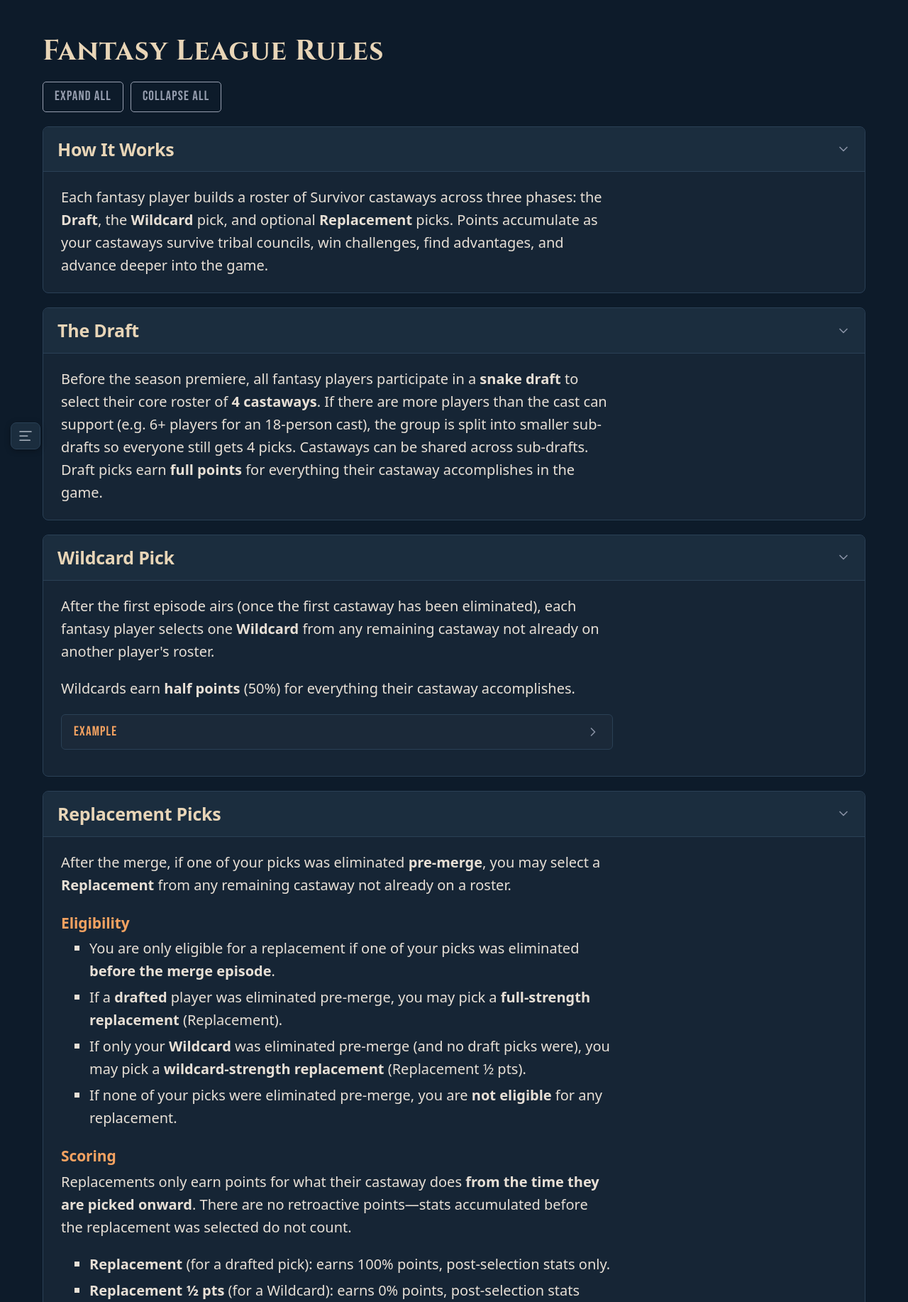
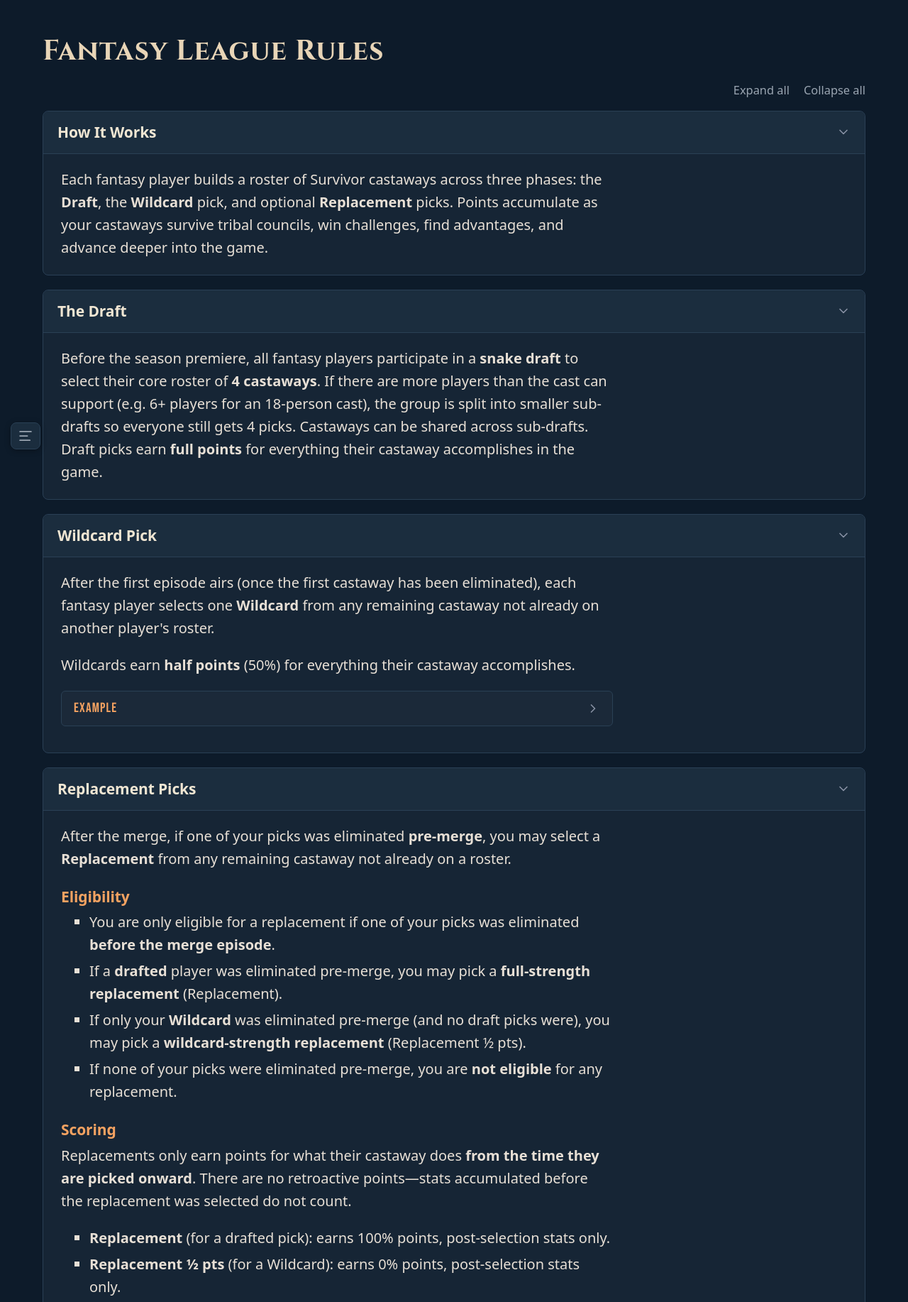
Before and after one commit to benjibromberg/survivor-fantasy, a Flask app: page /rules in a window 1280 px wide. Shown: the part 117-1951 px from the top of the page at 71% size. Run offline with Flask 3, Linux system fonts and the light colour scheme; data that the repository does not hold is empty; some libraries are stand-ins or nearby versions.

Commit message:
style(fold): sentence-case collapsible headings, quiet expand controls
A collapsible section's summary heading carries a phrase, so it moves to the
interface font in sentence case. Condensed-caps treatment with wide tracking
is for labels that sit above data, and ten of them down a page is the thing
DESIGN.md rules out by name.

Measured on Analysis at 375px: all ten summary headings were uppercase with
1.76px tracking and are now sentence case at weight 650 in --sand-light.

Expand all / Collapse all become quiet right-aligned links rather than a
full-width button pair, with the focus ring restored by hand because
all: unset drops it.

One thing a reviewer should know: Analysis has no .fold-controls, so that
half of this change acts only on the rules page. It is included because the
rule has exactly two users and keeping one restyled and the other not would
leave the two pages disagreeing.

Hunks authored by the session working on the League settings restructure and
handed over, because after that restructure lands this rule has a single
remaining user and it is the Analysis page.

642 tests pass.

```diff
--- a/app/static/style.css
+++ b/app/static/style.css
@@ -2633,8 +2633,12 @@ details.fold[open] > summary {
 
 details.fold > summary h2 {
     margin: 0;
-    font-size: 1.25rem;
-    color: var(--sand-warm);
+    font-family: var(--font-ui);
+    font-size: 1.05rem;
+    font-weight: 650;
+    letter-spacing: -0.005em;
+    text-transform: none;
+    color: var(--sand-light);
 }
 
 /* Pico's chevron floats right; make it a flex item instead */
@@ -2698,18 +2702,29 @@ details.fold > summary:focus-visible {
 
 .fold-controls {
     display: flex;
-    gap: 0.5rem;
-    margin: 0 0 1rem;
+    justify-content: flex-end;
+    gap: 1rem;
+    margin: 0 0 0.75rem;
 }
 
 .fold-controls .fold-all {
-    width: auto;
-    margin: 0;
-    padding: 0.3rem 0.8rem;
-    font-family: var(--font-label);
-    font-size: 0.95rem;
-    letter-spacing: 0.06em;
-    text-transform: uppercase;
+    all: unset;
+    cursor: pointer;
+    font-family: var(--font-ui);
+    font-size: max(var(--fs-floor), 0.82rem);
+    color: var(--text-dim);
+    border-bottom: 1px solid transparent;
+}
+
+.fold-controls .fold-all:hover {
+    color: var(--fire-glow);
+    border-bottom-color: var(--fire-glow);
+}
+
+/* all: unset drops the focus ring */
+.fold-controls .fold-all:focus-visible {
+    outline: 2px solid var(--fire-glow);
+    outline-offset: 2px;
 }
 
 /* --- Scrollable tables (with edge shadows as a "there is more" hint) --- */
@@ -3309,9 +3324,10 @@ section > table {
         padding: 0.85rem 0.85rem 1rem;
     }
 
+    /* They are links now, not buttons; keep a tap-sized hit area without
+       stretching them across the row. */
     .fold-controls .fold-all {
-        flex: 1;
-        min-height: 2.5rem;
+        padding: 0.5rem 0;
     }
 
     /* Tables: keep columns readable and scroll instead of crushing them */
```
